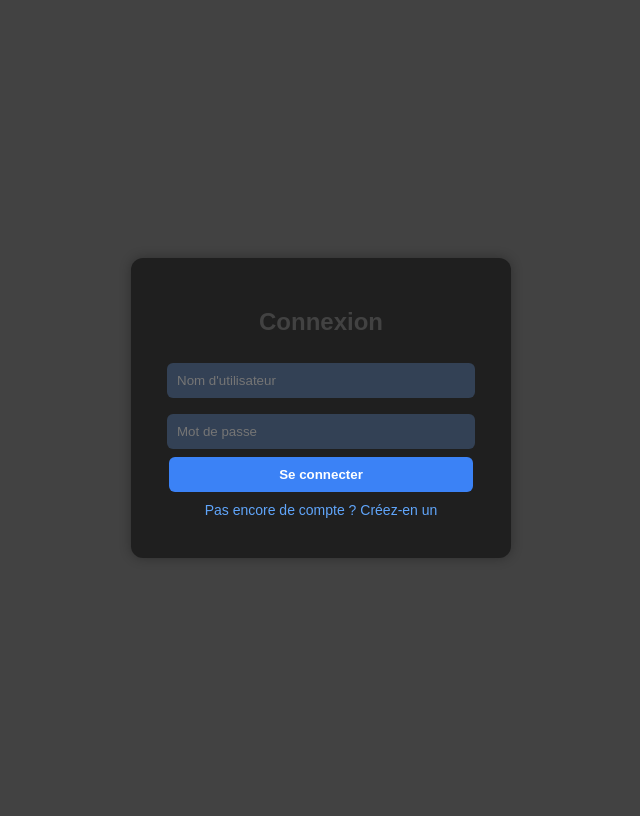
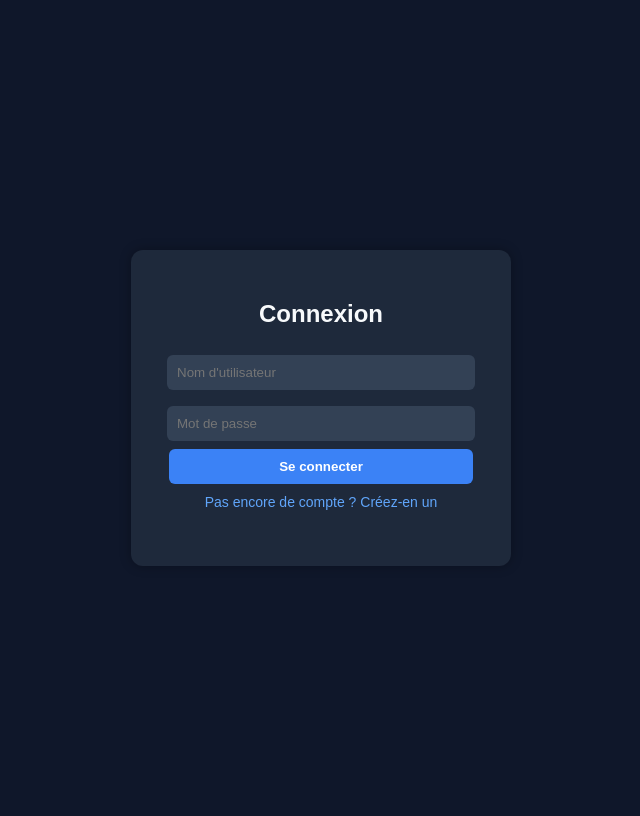
Before and after one commit to N1C1T0Z/OokerDEV, a Flask app: page /sign in a window 1280 px wide. Shown: the whole page, without its empty margins (319-959 px from the left). Run offline with Flask 3, Linux system fonts and the light colour scheme.

Commit message:
Update login.html

```diff
--- a/templates/login.html
+++ b/templates/login.html
@@ -6,15 +6,15 @@
     <style>
         body {
             font-family: Arial, sans-serif;
-            background: #424242;
-            color: #424242;
+            background: #0f172a;
+            color: #f8fafc;
             display: flex;
             justify-content: center;
             align-items: center;
             height: 100vh;
         }
         .card {
-            background: #1F1F1F;
+            background: #1e293b;
             padding: 30px;
             border-radius: 12px;
             box-shadow: 0 0 12px rgba(0,0,0,0.3);
@@ -39,7 +39,6 @@
             color: white;
             font-weight: bold;
             cursor: pointer;
-            transition: 0.2s;
         }
         button:hover { background: #2563eb; }
         .toggle {
@@ -51,14 +50,17 @@
         .msg {
             margin-top: 10px;
             font-size: 14px;
-            font-weight: bold;
+            padding: 8px;
+            border-radius: 6px;
         }
+        .msg.success { background: #16a34a; color: #f0fdf4; }
+        .msg.error { background: #dc2626; color: #fef2f2; }
+        .msg.warning { background: #f59e0b; color: #fef3c7; }
     </style>
 </head>
 <body>
     <div class="card">
         <h2 id="form-title">Connexion</h2>
-
         <div id="login-form">
             <input type="text" id="login-username" placeholder="Nom d'utilisateur"><br>
             <input type="password" id="login-password" placeholder="Mot de passe"><br>
@@ -85,7 +87,9 @@
             document.getElementById('register-form').style.display = isLogin ? 'none' : 'block';
             document.getElementById('form-title').innerText = isLogin ? 'Connexion' : 'Créer un compte';
             document.querySelector('.toggle').innerText = isLogin ? 'Pas encore de compte ? Créez-en un' : 'Déjà inscrit ? Connectez-vous';
-            document.getElementById('msg').innerText = '';
+            const msgDiv = document.getElementById('msg');
+            msgDiv.innerText = '';
+            msgDiv.className = 'msg';
         }
 
         async function login() {
@@ -97,24 +101,23 @@
                 headers: {'Content-Type': 'application/json'},
                 body: JSON.stringify({username, password})
             });
+            const data = await res.json();
 
-            const data = await res.json();
-            const msgEl = document.getElementById('msg');
-
-            let message = "Erreur inconnue";
-            let color = "#f87171";
-
+            const msgDiv = document.getElementById('msg');
             if (data.success) {
-                message = data.message;
-                color = "#4ade80"; // vert
+                msgDiv.innerText = data.message;
+                msgDiv.className = 'msg success';
                 setTimeout(() => window.location.href = '/home', 1000);
             } else if (data.error) {
-                message = data.error;
-                color = "#f87171"; // rouge
+                msgDiv.innerText = data.error;
+                msgDiv.className = 'msg error';
+            } else if (data.warning) {
+                msgDiv.innerText = data.warning;
+                msgDiv.className = 'msg warning';
+            } else {
+                msgDiv.innerText = 'Erreur inconnue';
+                msgDiv.className = 'msg error';
             }
-
-            msgEl.innerText = message;
-            msgEl.style.color = color;
         }
 
         async function register() {
@@ -127,27 +130,23 @@
                 headers: {'Content-Type': 'application/json'},
                 body: JSON.stringify({username, password, email})
             });
-
             const data = await res.json();
 
-            let message = "Erreur inconnue";
-            let color = "#f87171"; // rouge par défaut
-
+            const msgDiv = document.getElementById('msg');
             if (data.success) {
-                message = data.message;
-                color = "#4ade80"; // vert
+                msgDiv.innerText = data.message;
+                msgDiv.className = 'msg success';
                 toggleForms();
+            } else if (data.error) {
+                msgDiv.innerText = data.error;
+                msgDiv.className = 'msg error';
             } else if (data.warning) {
-                message = data.warning;
-                color = "#facc15"; // jaune
-            } else if (data.error) {
-                message = data.error;
-                color = "#f87171"; // rouge
+                msgDiv.innerText = data.warning;
+                msgDiv.className = 'msg warning';
+            } else {
+                msgDiv.innerText = 'Erreur inconnue';
+                msgDiv.className = 'msg error';
             }
-
-            const msgEl = document.getElementById('msg');
-            msgEl.innerText = message;
-            msgEl.style.color = color;
         }
     </script>
 </body>
```
